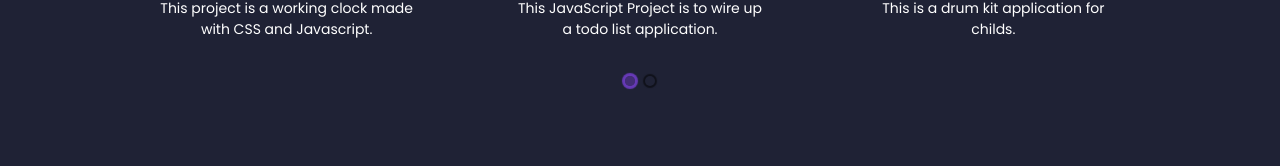
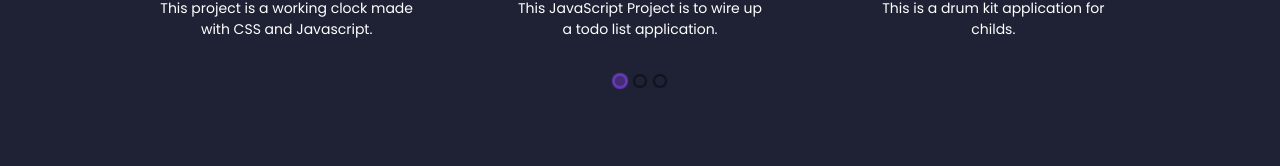
Before and after one commit to uzunyusuf/myportfolio, a React (Create React App) app: page / in a window 1280 px wide. Shown: the part 3322-3488 px from the top of the page. Built offline with nearby package versions, Linux system fonts and the light colour scheme.

Commit message:
add portfolio link

```diff
--- a/src/App.css
+++ b/src/App.css
@@ -493,6 +493,9 @@ body {
 }
 
 @media (max-width: 430px) {
+  .navbar__container {
+    padding: 0;
+  }
   .header__section h1 {
     font-size: 40px;
   }
--- a/src/components/Portfolio.js
+++ b/src/components/Portfolio.js
@@ -134,39 +134,63 @@ export default class Portfolio extends Component {
         title: "Analog Clock",
         text: "This project is a working clock made with CSS and Javascript.",
         imgURL: 'https://i.ibb.co/5LsfhpJ/analogclock.png',
+        link: 'https://hopeful-hoover-10514b.netlify.app/'
       },
       {
         id: 2,
         title: "Todo List",
         text: "This JavaScript Project is to wire up a todo list application.",
         imgURL: 'https://i.ibb.co/xKnCNHG/todolisti.png',
+        link: 'https://naughty-mcclintock-7f565f.netlify.app/'
       },
       {
-        id: 2,
+        id: 3,
         title: "Drum Kit",
         text: "This is a drum kit application for childs.",
         imgURL: 'https://i.ibb.co/QjQsBqg/drumkit.jpg',
+        link: {/*'https://confident-stonebraker-376dda.netlify.app/'*/ }
       },
       {
-        id: 3,
+        id: 4,
+        title: "Forkify",
+        text:
+          "I built a recipe page with using JS",
+        imgURL: 'https://i.ibb.co/xzdtFrh/forkify.jpg',
+        link: 'https://objective-raman-539e4d.netlify.app/'
+      },
+      {
+        id: 5,
+        title: "Change Color",
+        text:
+          "Background color will be changed randomly when you clicked button.",
+        imgURL: 'https://i.ibb.co/DGw94gJ/changecolor.jpg',
+        link: 'https://amazing-almeida-07e06d.netlify.app/'
+      },
+      {
+        id: 6,
         title: "Dice Games",
         text:
           "Dice rolls randomly and generate a winner (or draw).",
         imgURL: 'https://i.ibb.co/86VHhL0/dice-games.png',
+        link: {/*'https://confident-stonebraker-376dda.netlify.app/'*/ }
       },
       {
-        id: 4,
-        title: "Change Color",
+        id: 7,
+        title: "Guess Number",
         text:
-          "Background color will be changed randomly when you clicked button.",
-        imgURL: 'https://i.ibb.co/DGw94gJ/changecolor.jpg',
+          "User trying to find the secret number lowest turn.",
+        imgURL: "https://i.ibb.co/bgv5yWY/guessmynumber.jpg",
+        link: 'https://gallant-feynman-20d291.netlify.app'
+
       },
       {
-        id: 5,
-        title: "Forkify",
+        id: 7,
+        title: "Choose Door",
         text:
-          "I built a recipe page.",
-        imgURL: 'https://i.ibb.co/xzdtFrh/forkify.jpg',
+          "Your mission is to construct a single-page website that plays a fully-functional game.",
+        imgURL: "https://i.ibb.co/Vjg4B5D/choosedoor.jpg",
+        link: 'https://zen-lewin-87cadd.netlify.app/'
+
       },
 
     ],
@@ -201,7 +225,7 @@ export default class Portfolio extends Component {
                   </div> */}
                   <div className="card">
                     <div className="box">
-                      <a href="">
+                      <a href={item.link} target='blank'>
                         <img src={item.imgURL} alt="" />
                       </a>
                       <div className="text">{item.title}</div>
--- a/src/components/Services.js
+++ b/src/components/Services.js
@@ -64,13 +64,6 @@ const Services = () => {
         </ul>
       ),
     },
-    // {
-    //   id: 2,
-    //   icon: <FaCamera className="commonIcons" />,
-    //   heading: "Photography",
-    //   text:
-    //     "Lorem ipsum dolor sit amet consectetur adipisicing elit.Dignissimos, tempore.",
-    // },
     {
       id: 3,
       icon: <FaDatabase className="commonIcons" />,
@@ -103,27 +96,6 @@ const Services = () => {
         </ul>
       ),
     },
-    // {
-    //   id: 4,
-    //   icon: <FaApple className="commonIcons" />,
-    //   heading: "App Development",
-    //   text:
-    //     "Lorem ipsum dolor sit amet consectetur adipisicing elit.Dignissimos, tempore.",
-    // },
-    // {
-    //   id: 5,
-    //   icon: <FaFileVideo className="commonIcons" />,
-    //   heading: "Video Editing",
-    //   text:
-    //     "Lorem ipsum dolor sit amet consectetur adipisicing elit.Dignissimos, tempore.",
-    // },
-    // {
-    //   id: 5,
-    //   icon: <FaSearchDollar className="commonIcons" />,
-    //   heading: "SEO Expert",
-    //   text:
-    //     "Lorem ipsum dolor sit amet consectetur adipisicing elit.Dignissimos, tempore.",
-    // },
   ]);
 
   return (
@@ -143,6 +115,8 @@ const Services = () => {
                 <div className="services__box">
                   {info.icon}
                   <div className="services__box-header">{info.heading}</div>
+                  <hr />
+                  <br />
                   <div className="services__box-p">{info.text}</div>
                   <div className="services__box-header">{info.headingtwo}</div>
                   <div className="services__box-p">{info.language}</div>
```
Also changed, not shown: 1 other file (tests, documents, lock files or other folders).
